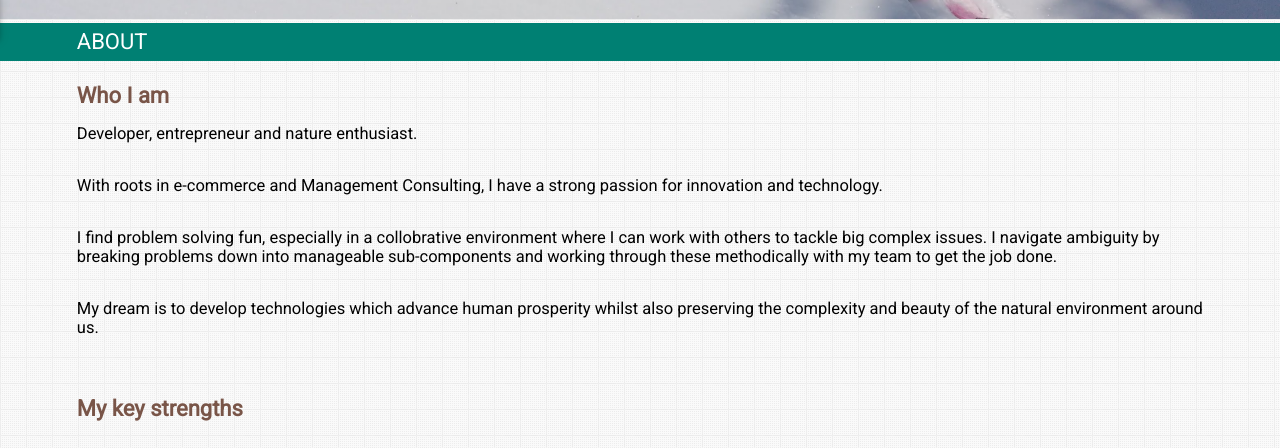
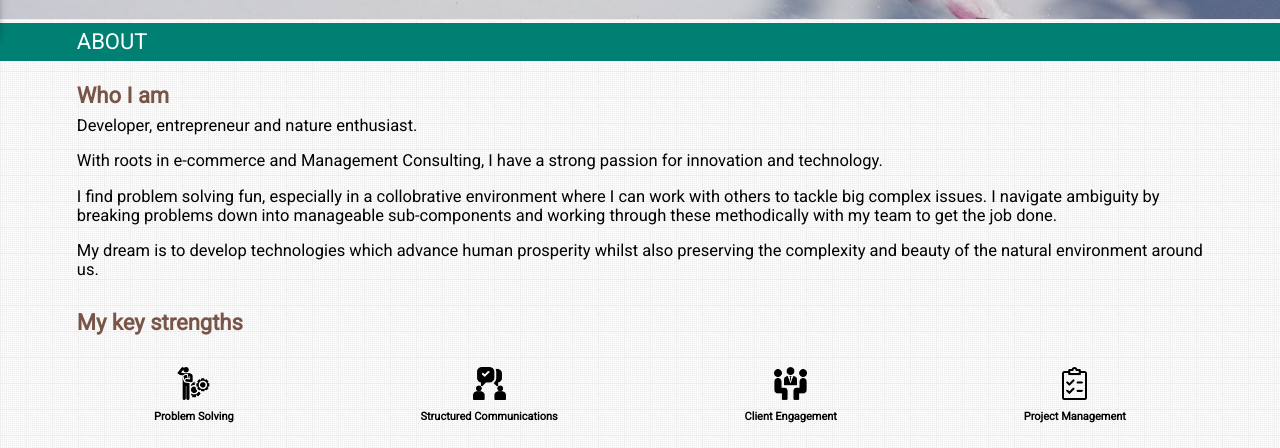
Before and after one commit to wlei6277/wlei6277.github.io, a plain HTML site: page index.html in a window 1280 px wide. Shown: the part 761-1209 px from the top of the page. Drawn offline with Linux system fonts and the light colour scheme.

Commit message:
fixed padding on paragraph elements

```diff
--- a/index.html
+++ b/index.html
@@ -172,7 +172,7 @@
                 <div class="card_body">
                     <h3>Co-Founder</h3>
                     <p>
-                        The Last Unicorn is a jewellery, apparel and beauty eCommerce store which my partner and I co-founded in June 2019.
+                        The Last Unicorn is a jewellery, apparel and beauty eCommerce store which my partner and I co-founded in June 2018.
                     </p>
                     <p>
                         While currently small, we hope to scale The Last Unicorn to a 6-figure business through a mixture of content marketing and paid advertising. Our strategy is to iterate the business model as we grow and eventually establish in-house design and manufacturing capability.
--- a/styles.scss
+++ b/styles.scss
@@ -38,6 +38,7 @@ h3 {
 
 p {
     font-size: 1.5em;
+    margin: 0.5em 0;
 }
 
 section {
@@ -66,8 +67,8 @@ section div {
     }
 
     .mission {
-        margin: $div_section_top_margin $align_margin;
-        margin-top: 0;
+        margin: 0 $align_margin;
+
     }
 
     .strengths {
```
Also changed, not shown: styles.css, 1 other file.
